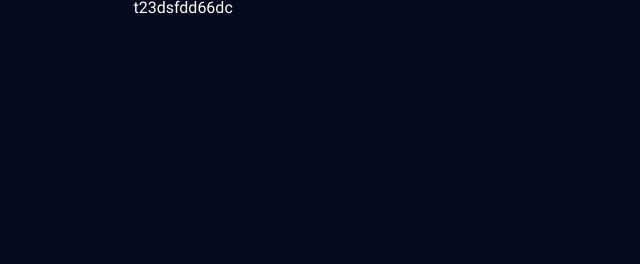
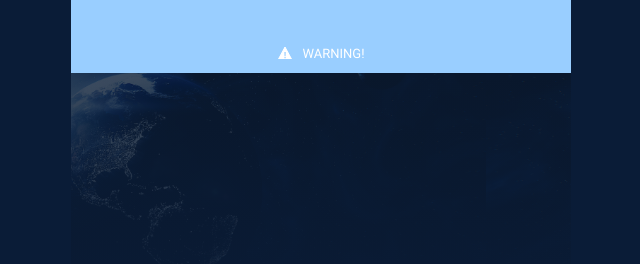
Before and after one commit to AndreyKirichenko/meta_wallet, a website built with webpack: page src/pug/index.pug in a window 1280 px wide. Shown: the whole page, without its empty margins (319-959 px from the left). Built offline with nearby package versions, Linux system fonts and the light colour scheme; files whose address does not match are found by name.

Commit message:
added .alert block

```diff
--- a/src/pug/index.pug
+++ b/src/pug/index.pug
@@ -6,8 +6,17 @@ html
     title Meta Wallet
 
     script(type='application/javascript', src='app.js')
-    link(rel='stylesheet', media='screen', href='app.css')
 
-  body.page
-    .page__container
-      | t23dsfdd66dc
+  body
+    .page.page--earth
+      .page__container.page__container--loader
+        .page__alert
+          .alert.alert--useful
+            .alert__content
+              .alert__icon
+              .alert__text
+                  | warning!
+
+        .page__metawalletLogo
+          .metawalletLogo
+            .metawalletLogo-icon
--- /dev/null
+++ b/src/scss/alert.scss
@@ -0,0 +1,67 @@
+@keyframes alertAnimation {
+  0% {
+    transform: translateY(-100%);
+    opacity: 0;
+  }
+
+  70% {
+    transform: translateY(0);
+    height: 110%;
+  }
+
+  100% {
+    transform: translateY(0);
+    opacity: 1;
+  }
+}
+
+.alert {
+  height: 100%;
+  min-height: 40px;
+  color: #fff;
+  display: flex;
+  align-items: flex-end;
+  justify-content: center;
+  animation: alertAnimation 0.5s 1 ease-in-out;
+}
+
+
+
+.alert--useful {
+  background-color: #99CEFF;
+}
+
+.alert--warning {
+  background-color: #FB5E5B;
+}
+
+.alert__content {
+  display: flex;
+  justify-content: center;
+  padding: 12px 0;
+  align-items: center;
+}
+
+.alert__icon {
+  .alert--useful & {
+    width: 15px;
+    height: 13px;
+    margin-right: 10px;
+    background: url('/img/alert/useful_tips_icon.svg');
+    transform: translateY(-1px);
+  }
+
+  .alert--warning & {
+    width: 13.76px;
+    height: 17.75px;
+    margin-right: 11px;
+    background: url('/img/alert/warning_icon.svg');
+    transform: translateY(-1px);
+  }
+}
+
+.alert__text {
+  font-size: 13px;
+  line-height: 15px;
+  text-transform: uppercase;
+}
--- a/src/scss/app.scss
+++ b/src/scss/app.scss
@@ -2,3 +2,6 @@
 @import 'fonts';
 @import 'common';
 @import 'page';
+@import "alert";
+@import "metawallet_logo";
+@import "footer";
--- a/src/scss/common.scss
+++ b/src/scss/common.scss
@@ -1,9 +1,15 @@
 html, body {
   min-height: 100vh;
-  background-color: #050B1F;
+  background-color: #0a1c37;
   color: #fff;
 }
 
 body {
   font-family: 'Roboto', "Times New Roman", sans-serif;
+  padding: 0;
+  margin: 0;
 }
+
+* {
+  box-sizing: border-box;
+}
--- a/src/scss/page.scss
+++ b/src/scss/page.scss
@@ -1,4 +1,51 @@
 .page {
-  max-width: 375px;
+  position: relative;
+  max-width: 500px;
   margin: 0 auto;
+
 }
+
+.page--earth {
+  &:before,
+  &:after {
+    display: block;
+    content: '';
+    position: absolute;
+    top: 0;
+    left: 0;
+    width: 100%;
+    height: 351px;
+    z-index: 0;
+  }
+
+  &:before {
+    background: url('/img/earth_bg.png');
+    background-size: 679px;
+    background-position: -264px -32px;
+    opacity: 0.3;
+  }
+
+  &:after {
+    background: linear-gradient(360deg, #0a1c37 0%, rgba(14, 78, 135, 0) 100%);
+  }
+}
+
+.page__container {
+  position: relative;
+  z-index: 1;
+  min-height: 100vh;
+  display: grid;
+  align-items: stretch;
+}
+
+.page__container--loader {
+  grid-template-rows: 9.09vh auto auto auto auto auto;
+  grid-template-areas:
+      "alert"
+      "header"
+      "heart"
+      "status"
+      "tip"
+      "footer"
+  ;
+}
```
Also changed, not shown: src/img/alert/useful_tips_icon.svg (added), src/img/alert/warning_icon.svg (added), src/scss/footer.scss (added), src/scss/metawallet_logo.scss (added).
